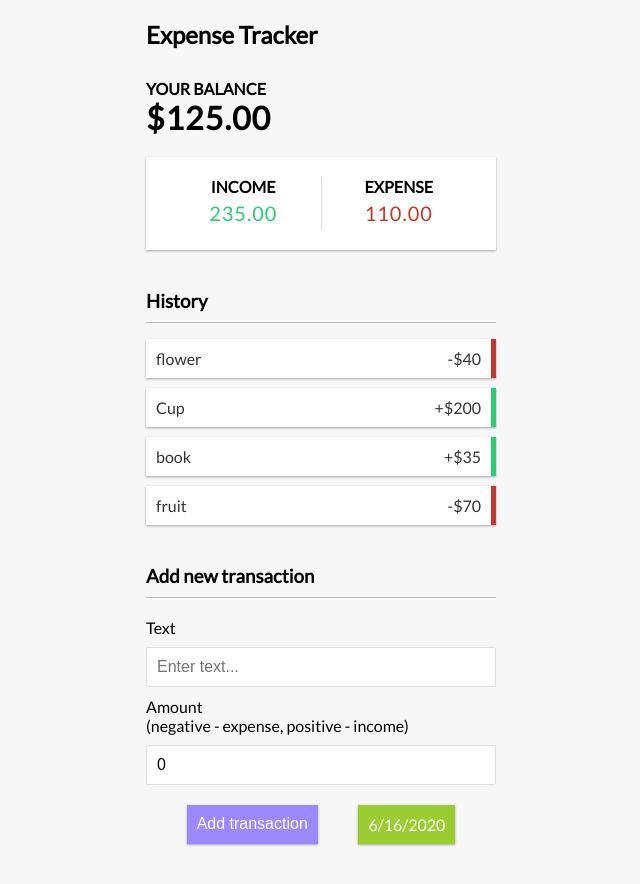
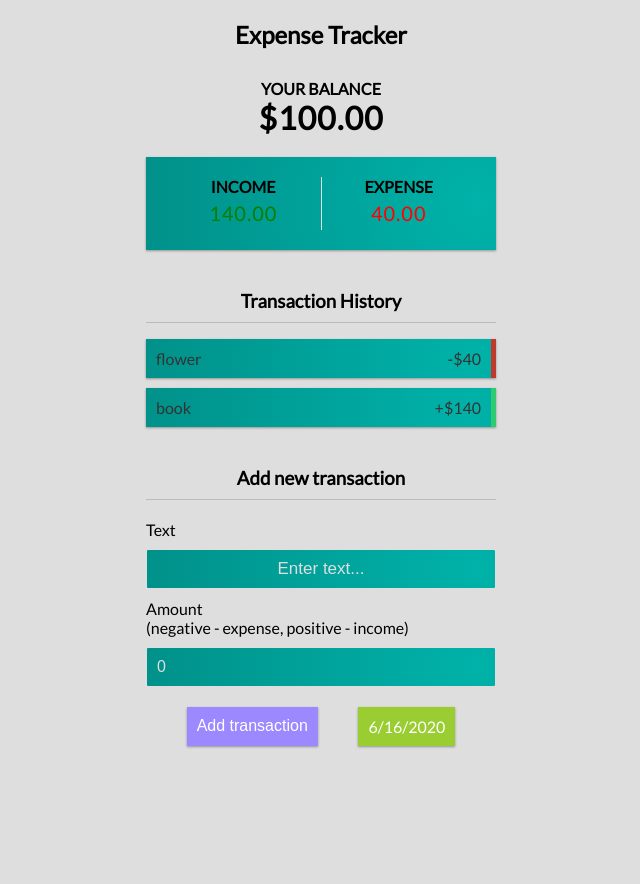
Before and after one commit to YasirBajwa/Expense_tracker_webapp, a React (Create React App) app: page / in a window 1280 px wide. Shown: the top 884 px of the page, without its empty margins (319-959 px from the left). After the commit the page ends 806 px from the top, so only its background shows below. Built offline with nearby package versions, Linux system fonts and the light colour scheme.

Commit message:
update UI

```diff
--- a/src/App.css
+++ b/src/App.css
@@ -7,10 +7,17 @@
 * {
   box-sizing: border-box;
 }
-
-
+.header-title{
+  text-align: center;
+}
+.total-balance{
+  text-align: center;
+}
+.transaction-history{
+  text-align: center;
+}
 body {
-  background-color: #f7f7f7;
+  background-color: #dedede;
   display: flex;
   flex-direction: column;
   align-items: center;
@@ -42,7 +49,7 @@ h4 {
 }
 
 .inc-exp-container {
-  background-color: #fff;
+  background-image: radial-gradient( circle 939px at 94.7% 50%,  rgba(0,178,169,1) 0%, rgba(0,106,101,1) 76.9% );
   box-shadow: var(--box-shadow);
   padding: 20px;
   display: flex;
@@ -66,11 +73,11 @@ h4 {
 }
 
 .money.plus {
-  color: #2ecc71;
+  color:green;
 }
 
 .money.minus {
-  color: #c0392b;
+  color: red;
 }
 
 label {
@@ -88,7 +95,7 @@ input[type='number'] {
   width: 100%;
 }
 
-.btn {
+/* .btn {
   cursor: pointer;
   background-color: #9c88ff;
   box-shadow: var(--box-shadow);
@@ -98,8 +105,8 @@ input[type='number'] {
   font-size: 16px;
   margin: 10px 0 30px;
   padding: 10px;
-  width: 100%;
-}
+  width: 40%;
+} */
 .btns {
   display: flex;
   justify-content: space-evenly;
@@ -120,7 +127,6 @@ input[type='number'] {
 .date{
   background-color: yellowgreen;
 }
-
 .btn:focus,
 .delete-btn:focus {
   outline: 0;
@@ -130,10 +136,11 @@ input[type='number'] {
   list-style-type: none;
   padding: 0;
   margin-bottom: 40px;
+
 }
 
 .list li {
-  background-color: #fff;
+  background-image: radial-gradient( circle 939px at 94.7% 50%,  rgba(0,178,169,1) 0%, rgba(0,106,101,1) 76.9% );
   box-shadow: var(--box-shadow);
   color: #333;
   display: flex;
@@ -150,7 +157,21 @@ input[type='number'] {
 .list li.minus {
   border-right: 5px solid #c0392b;
 }
-
+.new-transaction{
+  /* background-image: radial-gradient( circle 939px at 94.7% 50%,
+ rgba(0,178,169,1) 0%, rgba(0,106,101,1) 76.9% ); */
+  /* color: #dedede; */
+  /* text-align: center; */
+}
+.amount-field,.text-field{
+  background-image: radial-gradient( circle 939px at 94.7% 50%,  rgba(0,178,169,1) 0%, rgba(0,106,101,1) 76.9% );
+color: #dedede;
+}
+input::placeholder{
+  color:#dedede;
+  text-align: center;
+  font-size: 17px;
+}
 .delete-btn {
   cursor: pointer;
   background-color: #e74c3c;
@@ -170,3 +191,6 @@ input[type='number'] {
 .list li:hover .delete-btn {
   opacity: 1;
 }
+.new-transaction{
+  text-align: center;
+}
--- a/src/App.js
+++ b/src/App.js
@@ -7,7 +7,6 @@ import {Expenses} from './components/Expenses';
 import {TransactionList} from './components/TransactionList';
 import {AddTransaction} from './components/AddTransaction';
 import { GlobalProvider } from './context/GlobalState';
-
 
 
 class App extends React.Component {
@@ -28,5 +27,4 @@ class App extends React.Component {
 }
 }
 
-
 export default App;
--- a/src/components/AddTransaction.jsx
+++ b/src/components/AddTransaction.jsx
@@ -2,9 +2,10 @@ import React, {useState, useContext} from 'react'
 import { GlobalContext } from '../context/GlobalState';
 
 export const AddTransaction = (props) => {
+
+
   const [text, setText] = useState('');
   const [amount, setAmount] = useState(0);
-
   const { addTransaction } = useContext(GlobalContext);
 
   const onSubmit = e => {
@@ -21,21 +22,21 @@ export const AddTransaction = (props) => {
 
   return (
     <>
-      <h3>Add new transaction</h3>
+      <h3 className='new-transaction'>Add new transaction</h3>
       <form onSubmit={onSubmit}>
         <div className="form-control">
           <label htmlFor="text">Text</label>
-          <input type="text" value={text} onChange={(e) => setText(e.target.value)} placeholder="Enter text..." />
+          <input type="text" className='text-field' value={text} onChange={(e) => setText(e.target.value)} placeholder="Enter text..." />
         </div>
         <div className="form-control">
           <label htmlFor="amount"
             >Amount <br />
             (negative - expense, positive - income)</label
           >
-          <input type="number" value={amount} onChange={(e) => setAmount(e.target.value)} placeholder="Enter amount..." />
+          <input type="number" className='amount-field' value={amount} onChange={(e) => setAmount(e.target.value)} placeholder="Enter amount..." />
         </div>
-        <div className='btns'>
-        <button className="btn1">Add transaction</button>
+      <div className='btns'>
+       <button className="btn1">Add transaction</button>
         <p className='date'>{props.date}</p>
        </div>
       </form>
--- a/src/components/Balance.jsx
+++ b/src/components/Balance.jsx
@@ -9,9 +9,9 @@ export const Balance = () => {
   const total = amounts.reduce((acc, item) => (acc += item), 0).toFixed(2);
 
   return (
-    <>
+    < div className='total-balance'>
       <h4>Your Balance</h4>
     <h1>${total}</h1>
-    </>
+    </div>
   )
 }
--- a/src/components/Header.jsx
+++ b/src/components/Header.jsx
@@ -2,7 +2,7 @@ import React from 'react';
 
 export const Header = () => {
     return (
-        <h2>
+        <h2 className='header-title'>
             Expense Tracker
         </h2>
     )
--- a/src/components/TransactionList.jsx
+++ b/src/components/TransactionList.jsx
@@ -8,7 +8,7 @@ export const TransactionList = () => {
 
   return (
     <>
-      <h3>History</h3>
+      <h3 className='transaction-history'>Transaction  History</h3>
       <ul className="list">
         {transactions.map(transaction => (<Transaction key={transaction.id} transaction={transaction} />))}
       </ul>
--- a/src/context/GlobalState.jsx
+++ b/src/context/GlobalState.jsx
@@ -5,9 +5,8 @@ import AppReducer from './AppReducer';
 const initialState = {
   transactions: [
     { id : 1, text : 'flower', amount : -40 },
-    { id : 2, text : 'Cup', amount : 200 },
-    { id : 3, text : 'book', amount : 35 },
-    { id : 4, text : 'fruit', amount : -70 },
+    { id : 2, text : 'book', amount : 140 }
+
 
 ]
 }
```
Also changed, not shown: src/Header.jsx (deleted, +0 -9 lines).
